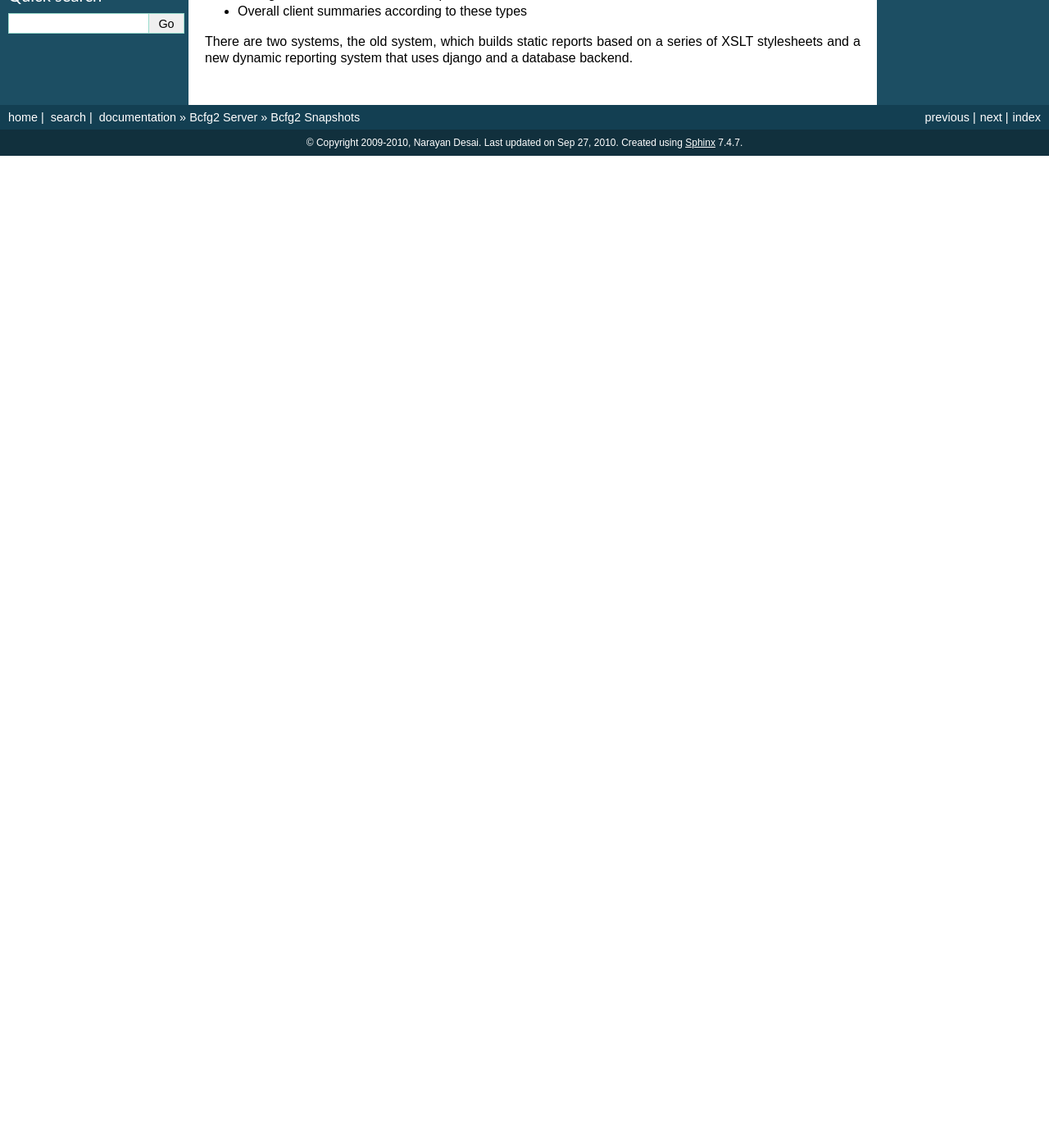
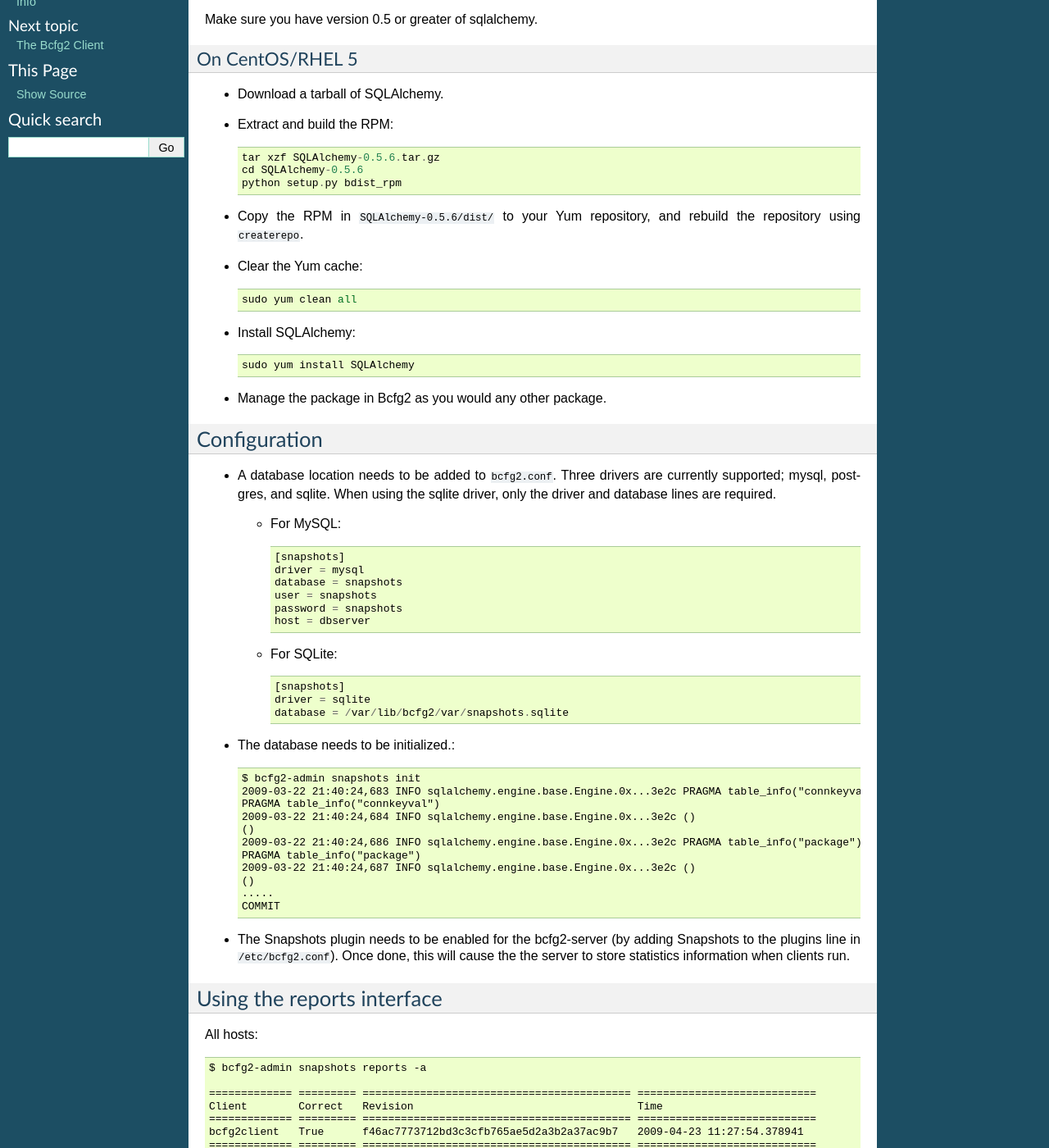
Before and after one commit to Bcfg2/bcfg2, a Sphinx documentation site: the page built from doc/server/snapshots/index.txt, in a window 1280 px wide and 1400 px high, scrolled down 373 px. Shown: the whole window at 82% size. Built offline with Sphinx 7.4.7, drawn with Linux system fonts in a browser that asks for light colours; before the commit the page ends 900 px from its top, so only the background shows below that; some of the changed text lies outside the part shown.

Commit message:
doc: Correct Snapshots plugin documentation (Reported by m4z on IRC)
Signed-off-by: Sol Jerome <sol.jerome@gmail.com>

git-svn-id: https://svn.mcs.anl.gov/repos/bcfg/trunk/bcfg2@6076 ce84e21b-d406-0410-9b95-82705330c041

```diff
--- a/doc/server/snapshots/index.txt
+++ b/doc/server/snapshots/index.txt
@@ -2,21 +2,155 @@
 
 .. _server-snapshots-index:
 
+===============
 Bcfg2 Snapshots
 ===============
 
-Bcfg2's reporting system is its killer feature. It allows administrators
-to gain a broad understanding of the configuration state of their entire
-environment. It summarizes
+.. versionadded:: 1.0.0
 
-* Configuration changes and when they were made
-* Discrepancies between the specification and current client states
+This page describes the Snapshots plugin. This plugin is meant to replace
+the older :ref:`server-reports-dynamic`. It stores various
+aspects of a client's state when the client checks into the server.
 
-  * Clients can be grouped by misconfiguration type
+Before you begin
+================
 
-* Configuration entries that are not specified
-* Overall client summaries according to these types
+Make sure you have version 0.5 or greater of sqlalchemy.
 
-There are two systems, the old system, which builds static reports based
-on a series of XSLT stylesheets and a new dynamic reporting system that
-uses django and a database backend.
+On CentOS/RHEL 5
+----------------
+
+* Download a tarball of SQLAlchemy.
+* Extract and build the RPM::
+
+      tar xzf SQLAlchemy-0.5.6.tar.gz
+      cd SQLAlchemy-0.5.6
+      python setup.py bdist_rpm
+
+* Copy the RPM in ``SQLAlchemy-0.5.6/dist/`` to your Yum repository,
+  and rebuild the repository using ``createrepo``.
+* Clear the Yum cache::
+
+      sudo yum clean all
+
+* Install SQLAlchemy::
+
+      sudo yum install SQLAlchemy
+
+* Manage the package in Bcfg2 as you would any other package.
+
+Configuration
+=============
+
+* A database location needs to be added to ``bcfg2.conf``. Three drivers
+  are currently supported; mysql, postgres, and sqlite. When using the
+  sqlite driver, only the driver and database lines are required.
+
+  * For MySQL::
+
+        [snapshots]
+        driver = mysql
+        database = snapshots
+        user = snapshots
+        password = snapshots
+        host = dbserver
+
+  * For SQLite::
+
+        [snapshots]
+        driver = sqlite
+        database = /var/lib/bcfg2/var/snapshots.sqlite
+
+* The database needs to be initialized.::
+
+      $ bcfg2-admin snapshots init
+      2009-03-22 21:40:24,683 INFO sqlalchemy.engine.base.Engine.0x...3e2c PRAGMA table_info("connkeyval")
+      PRAGMA table_info("connkeyval")
+      2009-03-22 21:40:24,684 INFO sqlalchemy.engine.base.Engine.0x...3e2c ()
+      ()
+      2009-03-22 21:40:24,686 INFO sqlalchemy.engine.base.Engine.0x...3e2c PRAGMA table_info("package")
+      PRAGMA table_info("package")
+      2009-03-22 21:40:24,687 INFO sqlalchemy.engine.base.Engine.0x...3e2c ()
+      ()
+      .....
+      COMMIT
+
+* The Snapshots plugin needs to be enabled for the bcfg2-server (by adding
+  Snapshots to the plugins line in ``/etc/bcfg2.conf``). Once done,
+  this will cause the the server to store statistics information when
+  clients run.
+
+Using the reports interface
+===========================
+
+All hosts::
+
+    $ bcfg2-admin snapshots reports -a
+
+    ============= ========= ========================================== ============================
+    Client        Correct   Revision                                   Time
+    ============= ========= ========================================== ============================
+    bcfg2client   True      f46ac7773712bd3c3cfb765ae5d2a3b2a37ac9b7   2009-04-23 11:27:54.378941
+    ============= ========= ========================================== ============================
+
+List bad entries for a single host::
+
+    $ bcfg2-admin snapshots reports -b bcfg2client
+    Bad entries:
+     Package:nscd
+     Package:cupsys
+     File:/etc/ldap.conf
+
+List extra entries for a single host::
+
+    $ bcfg2-admin snapshots reports -e bcfg2client
+    Extra entries:
+     Package:python-pyxattr
+     Package:librsync1
+     Package:python-pylibacl
+     Package:gcc-4.2-multilib
+     Package:nxlibs
+     Package:freenx-session-launcher
+     Package:dx-doc
+     Package:dirdiff
+     Package:libhdf4g
+     Package:nxclient
+     Package:freenx-rdp
+     Package:freenx-vnc
+     Package:libxml2-dev
+     Package:mysql-client
+     Package:mysql-client-5.0
+     Package:libxcompext3
+     Package:lib32gomp1
+     Package:dx
+     Package:freenx-media
+     Package:dxsamples
+     Package:gcc-multilib
+     Package:rdiff-backup
+     Package:libdbd-mysql-perl
+     Package:libxcomp3
+     Package:freenx-server
+     Package:smbfs
+     Package:planner
+     Package:nxagent
+     Package:libc6-dev-i386
+     Package:libfltk1.1-dev
+     Package:freenx
+     Package:libdx4
+     Package:libxcompshad3
+     Service:freenx-server
+
+Detailed view of hosts for a particular date::
+
+    $ bcfg2-admin snapshots reports --date 2009 5 30
+    ============= ========= ========================================== ============================
+    Client        Correct   Revision                                   Time
+    ============= ========= ========================================== ============================
+    bcfg2client   False     10c1a12c62c57c0861cc453b8d2640c4839a7357   2009-05-29 10:52:34.701056
+
+TODO/Wishlist
+=============
+
+* Identify per-client changes in correctness over time
+* Detailed view for a particular date
+* Track entry changes over time (glibc updated on these dates to these versions)
```
